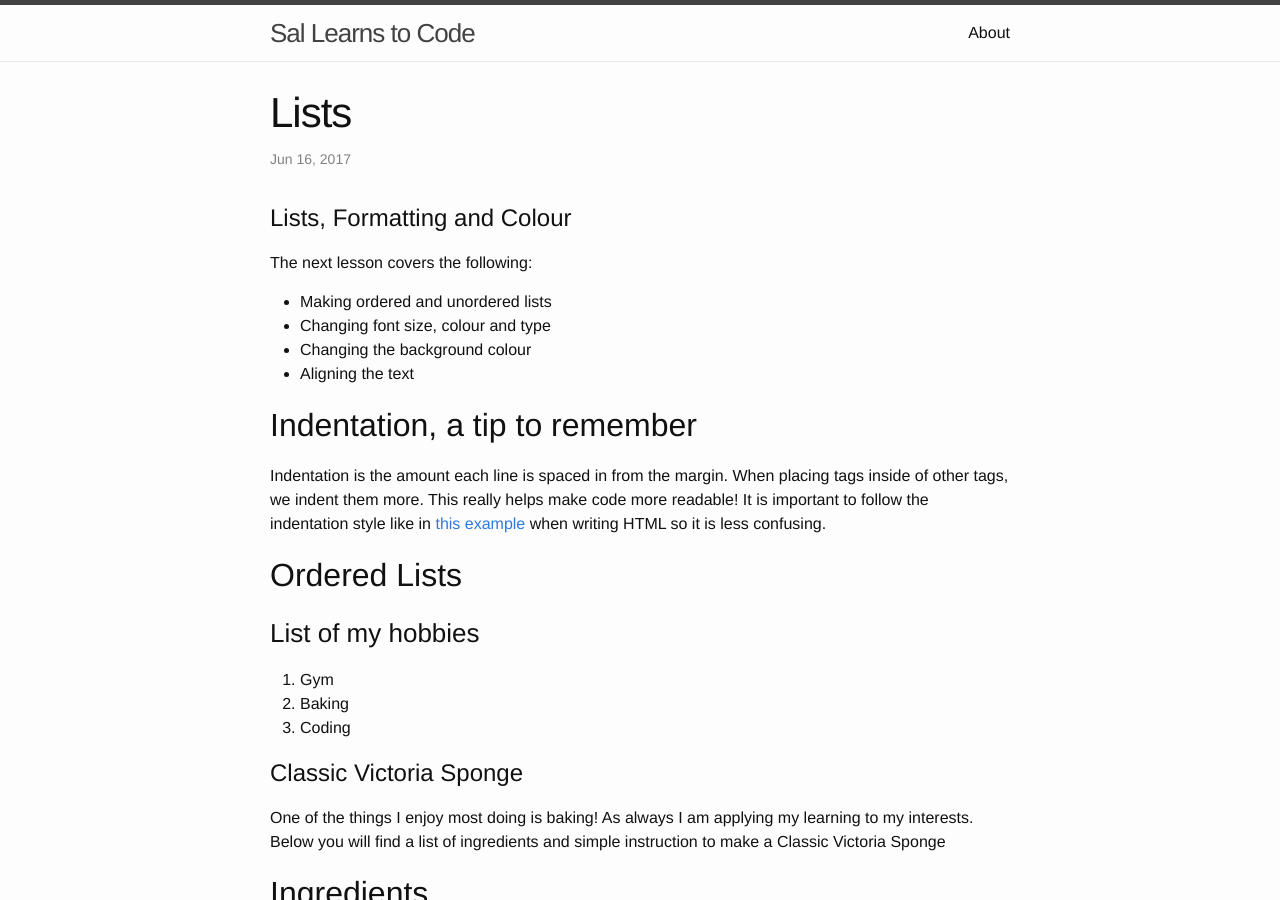
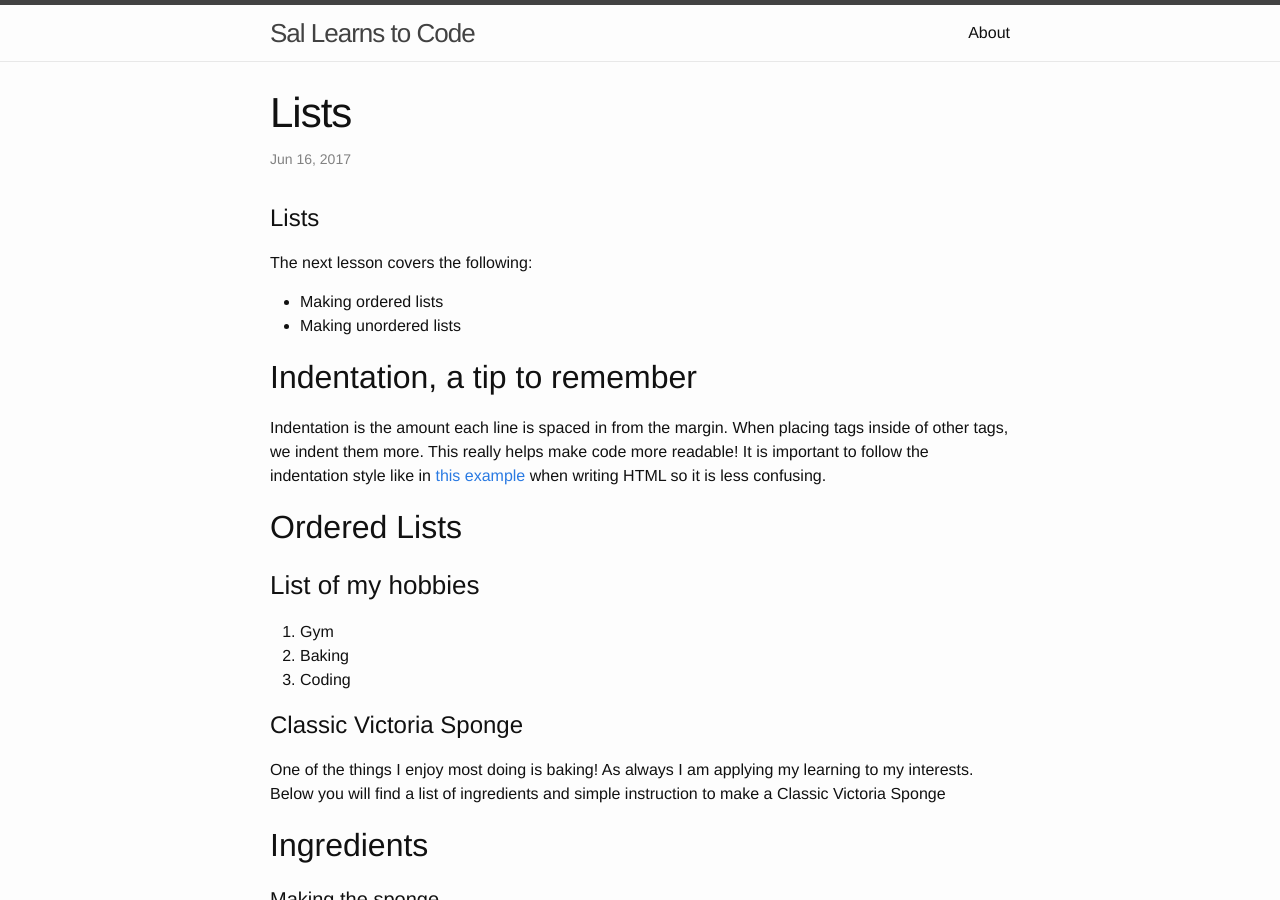
Before and after one commit to saloni1990/saloni1990.github.io, a Jekyll site: the page built from _posts/2017-06-16-Lists.md, in a window 1280 px wide and 900 px high. Built offline with Jekyll 4.4.1, drawn with Linux system fonts in a browser that asks for light colours; our own code applies the rules of GitHub Pages for plain Markdown files.

Commit message:
Update 2017-06-16-Lists.md

```diff
--- a/_posts/2017-06-16-Lists.md
+++ b/_posts/2017-06-16-Lists.md
@@ -4,13 +4,11 @@
 	  <title>Lists</title>
 	</head>
 	<body>
-		<h1>Lists, Formatting and Colour</h1>
+		<h1>Lists</h1>
 	 	<p>The next lesson covers the following:</p>
 	 	<ul>
-	 		<li>Making ordered and unordered lists</li>
-			<li>Changing font size, colour and type</li>
-	 		<li>Changing the background colour</li>
-	 		<li>Aligning the text</li>
+	 		<li>Making ordered lists</li>
+			<li>Making unordered lists</li>
 		</ul>
          	<h2>Indentation, a tip to remember</h2>
        		<p>Indentation is the amount each line is spaced in from the margin. When placing tags inside of other tags, we indent them more. This really helps make code more readable! It is important to follow the indentation style like in <a href="https://www.codecademy.com/en/courses/web-beginner-en-y2Yjd/0/2?curriculum_id=50579fb998b470000202dc8b">this example</a> when writing HTML so it is less confusing.</p>
```
